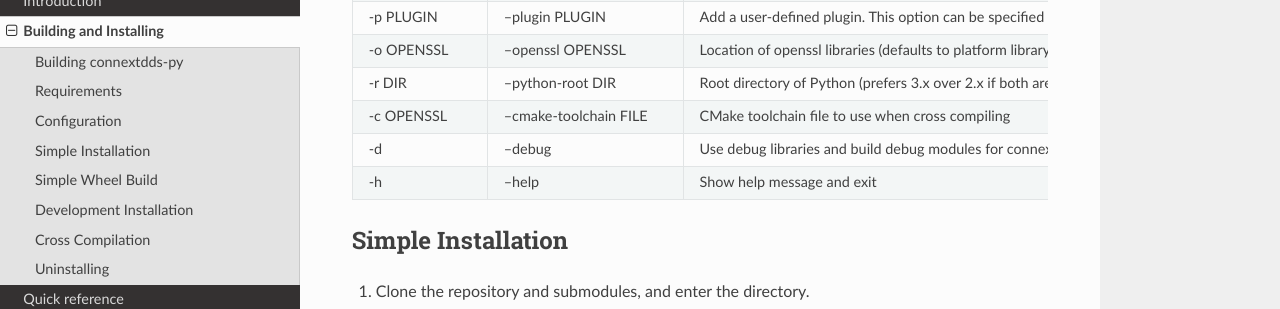
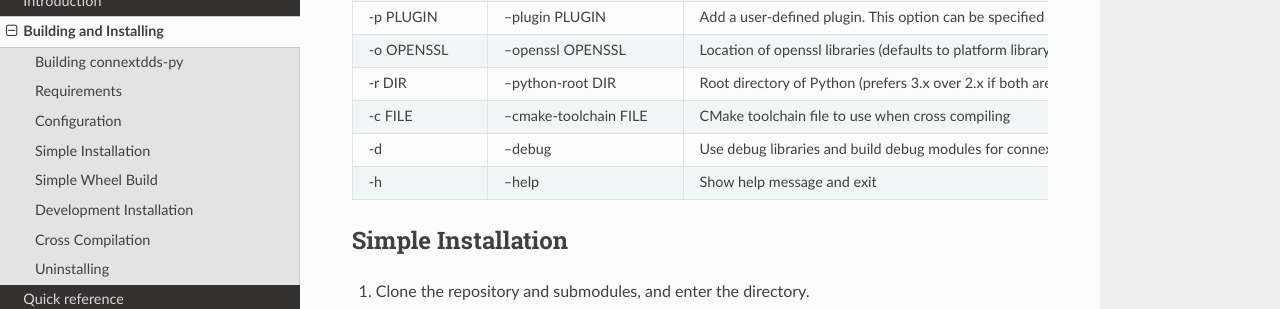
Before and after one commit to rticommunity/connextdds-py, a Sphinx documentation site: the page built from docs/source/building.rst, in a window 1280 px wide and 900 px high, scrolled down 854 px. Shown: the part 151-460 px from the top of the window. Built offline with Sphinx 7.4.7 and the Read the Docs theme 2.0.0, drawn with Linux system fonts in a browser that asks for light colours.

Commit message:
fix build option descriptions

```diff
--- a/docs/source/building.rst
+++ b/docs/source/building.rst
@@ -66,7 +66,7 @@
     * - -r DIR
       - --python-root DIR
       - Root directory of Python (prefers 3.x over 2.x if both are under root)
-    * - -c OPENSSL
+    * - -c FILE
       - --cmake-toolchain FILE
       - CMake toolchain file to use when cross compiling
     * - -d
```
Also changed, not shown: README.md (+1 -1 lines).
